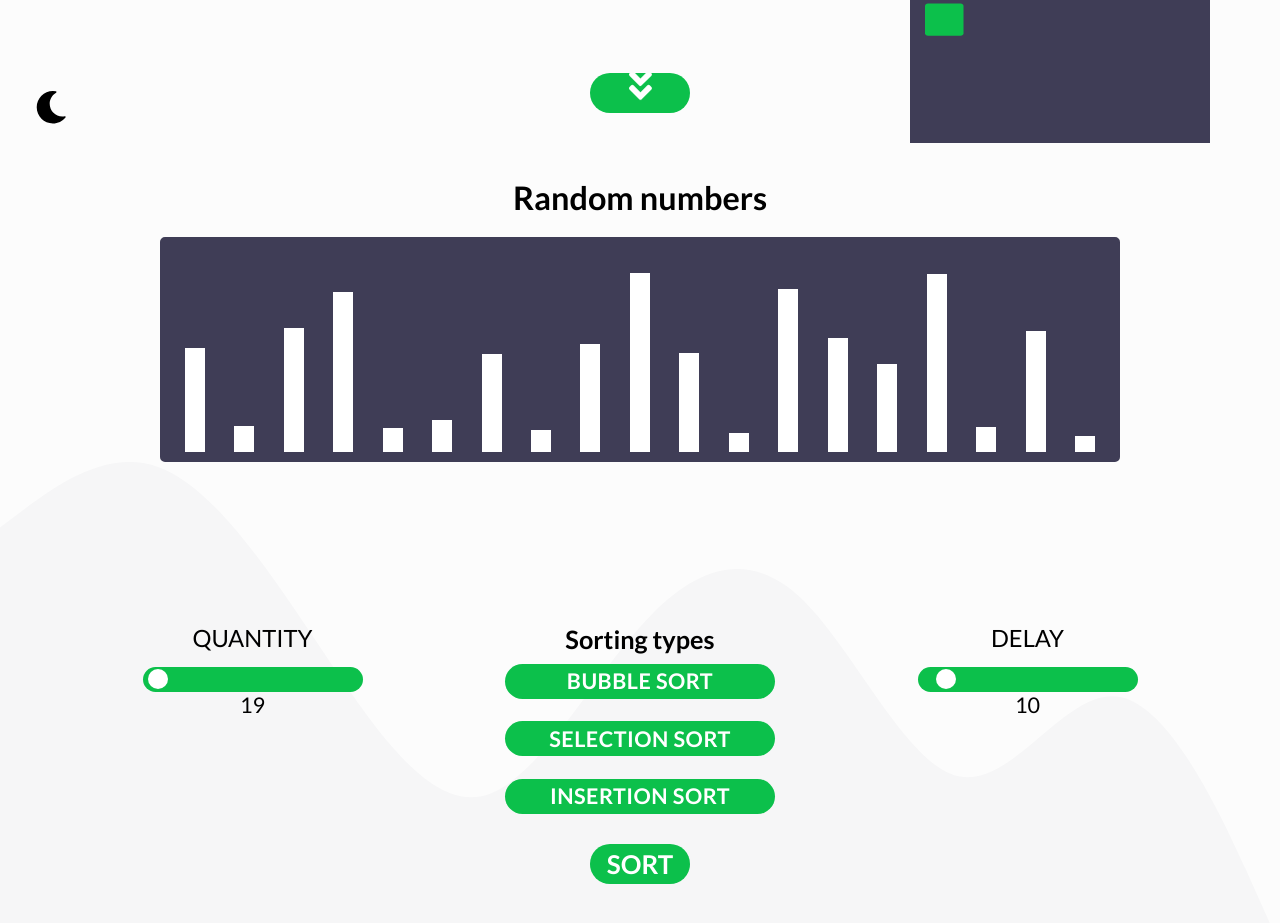
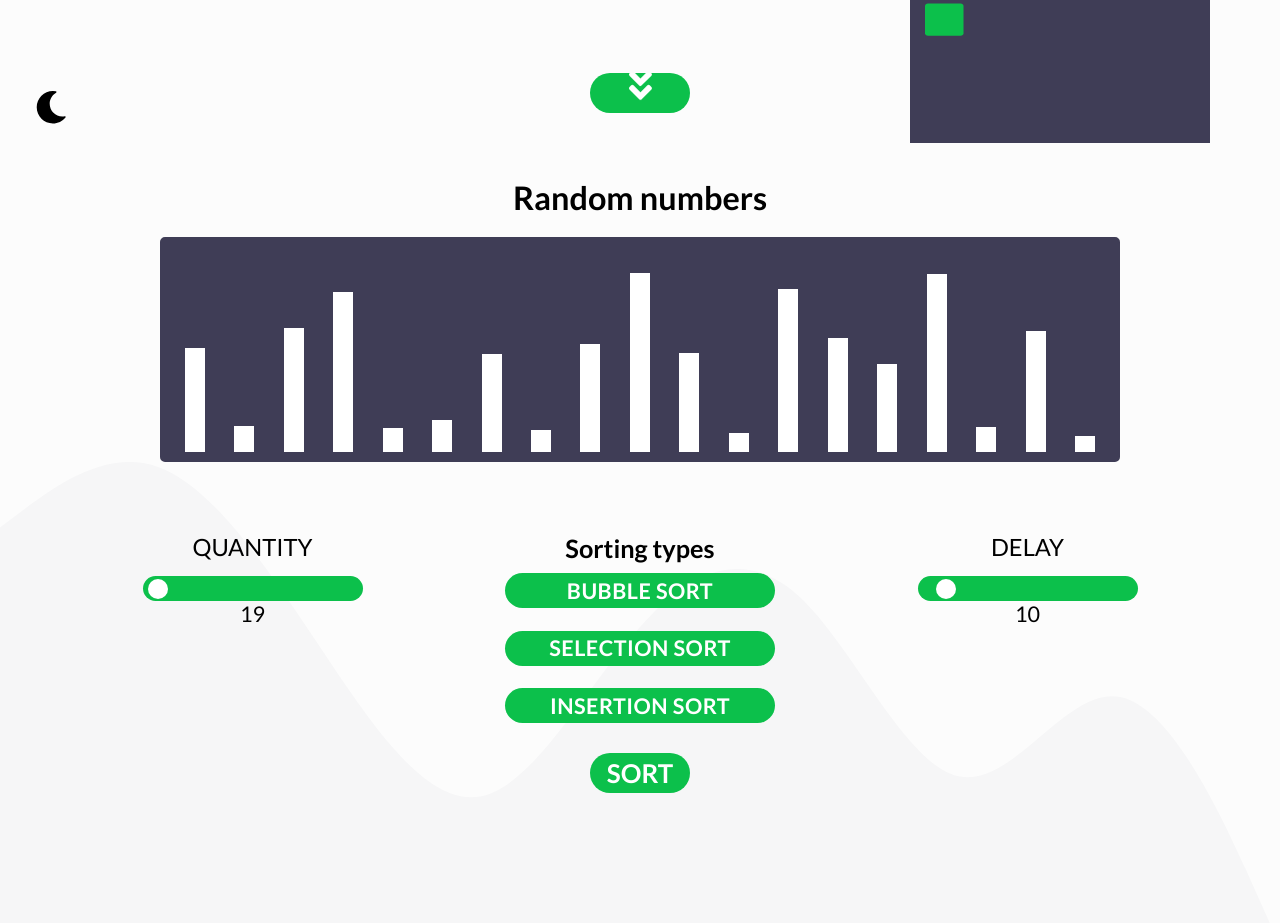
Before and after one commit to KopfSzmercen/Sorting-Visualization, a website built with webpack: page src/index.html in a window 1280 px wide. Shown: the part 657-1580 px from the top of the page. Built offline with nearby package versions, Linux system fonts and the light colour scheme.

Commit message:
Fourth commit

```diff
--- a/src/style/section-2.scss
+++ b/src/style/section-2.scss
@@ -249,6 +249,7 @@
         .main-screen-container{
             width: 75%;
             height: 500px;
+            z-index: -1;
 
             .main-screen{
                 border-radius: 5px;
@@ -267,7 +268,7 @@
             width: 100%;
             height: 350px;
             margin-bottom: 40px;
-            margin-top: 40px;
+            margin-top: -145px;
             justify-content: space-around;
             transform: scale(0);
             transition: transform .4s;
```
Also changed, not shown: 1 other file.
